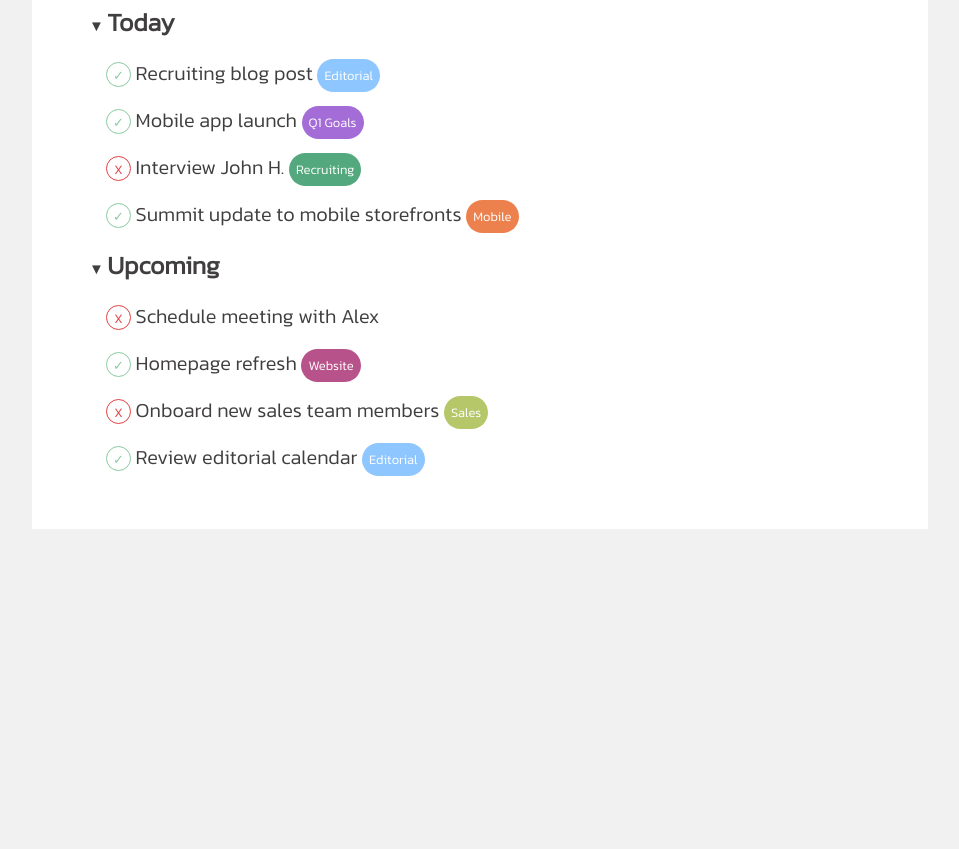
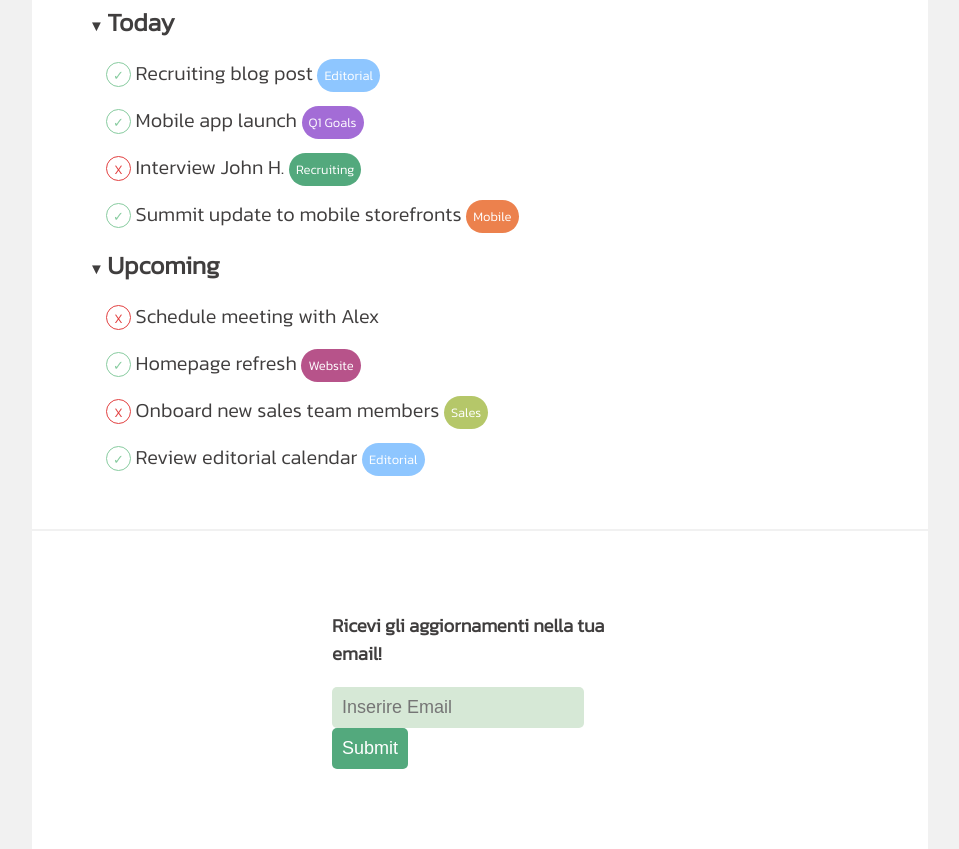
Before and after one commit to yumishikata/html-css-toboolist, a plain HTML site: page index.html in a window 1280 px wide. Shown: the part 356-1205 px from the top of the page, without its empty margins (160-1119 px from the left). Before the commit the page ends 885 px from the top, so only its background shows below. Drawn offline with Linux system fonts and the light colour scheme.

Commit message:
Aggiunta Footer

```diff
--- a/css/master.css
+++ b/css/master.css
@@ -28,8 +28,8 @@ h1 {
   font-size: 40px;
 
 }
-
-.container {
+/* Aggiunto il footer  */
+.container , footer{
   width: 70%;
   background-color: white;
   margin:auto;
@@ -42,8 +42,8 @@ h1 {
   border-bottom: 2px solid #f1f1f1;
 
 }
-
-.button{
+/* Ho aggiunto i button dell'email */
+.button , .email , .submit{
   padding: 10px;
   border: 0;
   border-radius: 5px;
@@ -144,3 +144,21 @@ li{
 .verdino {
   background-color: #b5c769;
 }
+footer{
+  border-top: 2px solid #f1f1f1;
+}
+.form{
+  padding: 80px 300px;
+}
+.form h3 {
+  margin-bottom: 20px;
+  color: #403e3e;
+}
+.submit{
+  background-color: #53a97d;
+  color: white;
+}
+
+.email{
+  background-color: #d6e8d6;
+}
--- a/index.html
+++ b/index.html
@@ -107,5 +107,13 @@
         </div>
       </div>
     </main>
+    <!-- Aggiunta Footer  -->
+    <footer>
+      <form class="form" action="index.html" method="post">
+        <h3>Ricevi gli aggiornamenti nella tua email!</h3>
+        <input type="email" name="email" value="" placeholder="Inserire Email" class="email">
+        <input type="submit" name="invio" value="Submit" class="submit">
+      </form>
+    </footer>
   </body>
 </html>
```
